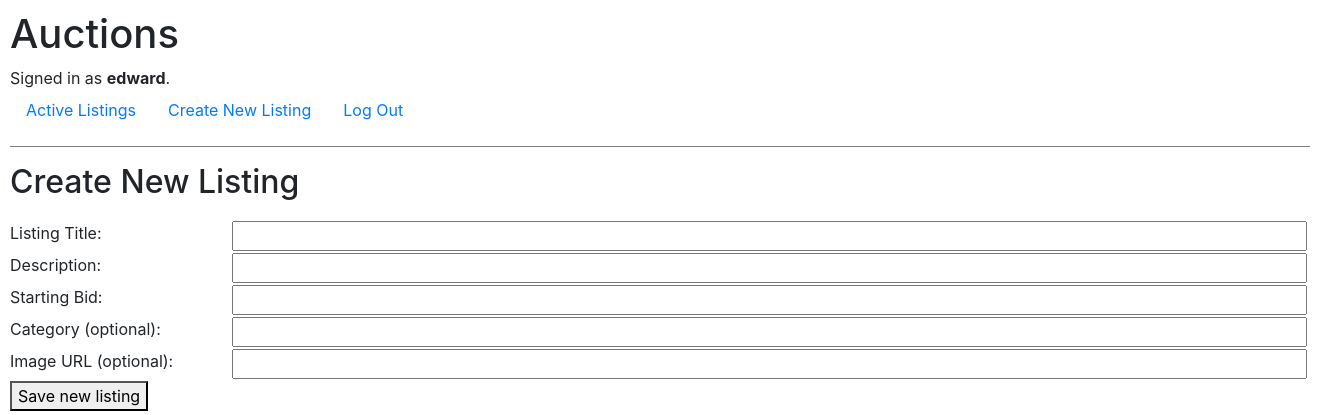
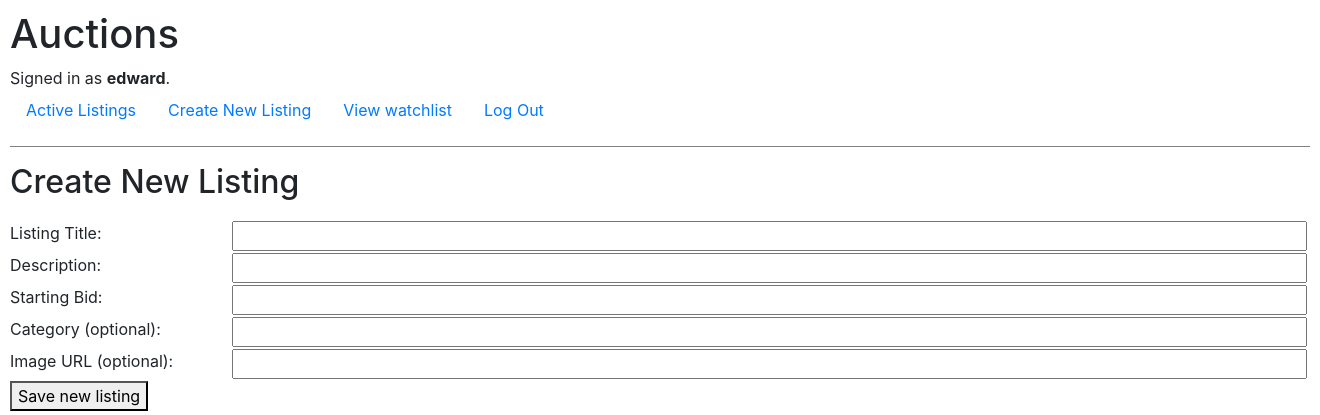
Before and after one commit to b-edward/auctions, a Django app: page /create in a window 1320 px wide. Shown: the top 415 px of the page. Run offline with Django 3.2, Linux system fonts and the light colour scheme; a user stored in the database is signed in; some libraries are stand-ins or nearby versions.

Commit message:
added view watchlist link to header bar

```diff
--- a/auctions/templates/auctions/layout.html
+++ b/auctions/templates/auctions/layout.html
@@ -25,6 +25,9 @@
                     <a class="nav-link" href="{% url 'create' %}">Create New Listing</a>
                 </li>
                 <li class="nav-item">
+                    <a class="nav-link" href="{% url 'watchlist_view' %}">View watchlist</a>
+                </li>
+                <li class="nav-item">
                     <a class="nav-link" href="{% url 'logout' %}">Log Out</a>
                 </li>
             {% else %}
--- a/auctions/urls.py
+++ b/auctions/urls.py
@@ -8,7 +8,8 @@ urlpatterns = [
     path("logout", views.logout_view, name="logout"),
     path("register", views.register, name="register"),
     path("create", views.create_new, name="create"),
-    path("<str:title>", views.listing, name="listing"),
-    path("watchlist/<str:title>", views.watchlist, name="watchlist"),
-    path("remove_watch/<str:title>", views.remove_watch, name="remove_watch")
+    path("<str:title>/$", views.listing, name="listing"),
+    path("watchlist_add/<str:title>", views.watchlist_add, name="watchlist_add"),
+    path("watchlist_remove/<str:title>", views.watchlist_remove, name="watchlist_remove"),
+    path("watchlist_view", views.watchlist_view, name="watchlist_view")
 ]
--- a/auctions/views.py
+++ b/auctions/views.py
@@ -117,11 +117,10 @@ def create_new(request):
 def listing(request, title):
     in_list = False     # Default to indicate title not in users watchlist
 
-    # Get the listing
-    listing = Listing.objects.get(list_title=title)
+    # Try to get the listing
+    try:
+        listing = Listing.objects.get(list_title=title)
 
-    # Check that listing exists
-    if listing:
         # Check if user is logged in or not
         if request.user.is_anonymous:
             pass
@@ -137,33 +136,41 @@ def listing(request, title):
                 else:
                     pass
 
-    # Do nothing if listing doesn't exist
-    else:
-        pass
+        # Get the bids for this title
+        bids = Bid.objects.filter(listing_id=listing.id)
+        highest_bid = listing.starting_bid
+
+        # Check there are bids
+        if bids:
+            # Determine the highest bid
+            # highest_bid = util.high_bid(   )
+            pass
+        else:
+            pass
 
 
-    # Get the bids for this title
-    # bids =
-    #
-    # Determine the highest bid
-    # highest_bid = util.high_bid(   )
-    #
-    # Create a new bid form
-    # new_bid =
-    #
+        # Create a new bid form
+        # new_bid =
+        #
 
-    # Send listing, title status, bid form and highest bid
-    return render(request, "auctions/listing.html", {
-        "listing": listing,
-        "in_list": in_list,
-        #"highest_bid": highest_bid
-        #"form": new_bid
-    })
+        # Send listing, title status, bid form and highest bid
+        return render(request, "auctions/listing.html", {
+            "listing": listing,
+            "in_list": in_list,
+            "highest_bid": highest_bid
+            #"form": new_bid
+        })
+
+    # Do nothing if listing doesn't exist
+    except Listing.DoesNotExist:
+        return HttpResponseRedirect(reverse("create"))
+
+
 
 
 # if user logged in, try to add the listing to their watchlist
 @login_required
-def watchlist(request, title):
+def watchlist_add(request, title):
     listing = Listing.objects.get(list_title=title)             # Get the listing
     logged_user = request.user                                  # Get the user's id
     users_list = Watchlist.objects.filter(user_id=logged_user)  # Get the users watchlist
@@ -195,7 +202,7 @@ def watchlist(request, title):
 
 # If user logged in, try to remove the listing from their watchlist
 @login_required
-def remove_watch(request, title):
+def watchlist_remove(request, title):
     listing = Listing.objects.get(list_title=title)             # Get the listing
     logged_user = request.user                                  # Get the user's id
     to_remove = Watchlist.objects.filter(user_id=logged_user, listing_id=listing)  # Get the listing from users watchlist
@@ -213,6 +220,31 @@ def remove_watch(request, title):
     return render(request, "auctions/watchlist.html", {
         "users_list": users_list, "message": message, "title": title
     })
+
+
+# View users watchlist
+@login_required
+def watchlist_view(request):
+    logged_user = request.user      # Get the user's id
+
+    try:
+        users_list = Watchlist.objects.filter(user_id=logged_user)  # Get the users watchlist
+
+    except Watchlist.DoesNotExist:
+        users_list = None
+
+
+    if users_list is None:
+        message = "List is empty"
+        return render(request, "auctions/watchlist.html", {
+            "message": message
+        })
+    else:
+        # Send the users watchlist to the template
+        return render(request, "auctions/watchlist.html", {
+            "users_list": users_list
+        })
+
 
 
 # Bid on an item
```
Also changed, not shown: db.sqlite3.
